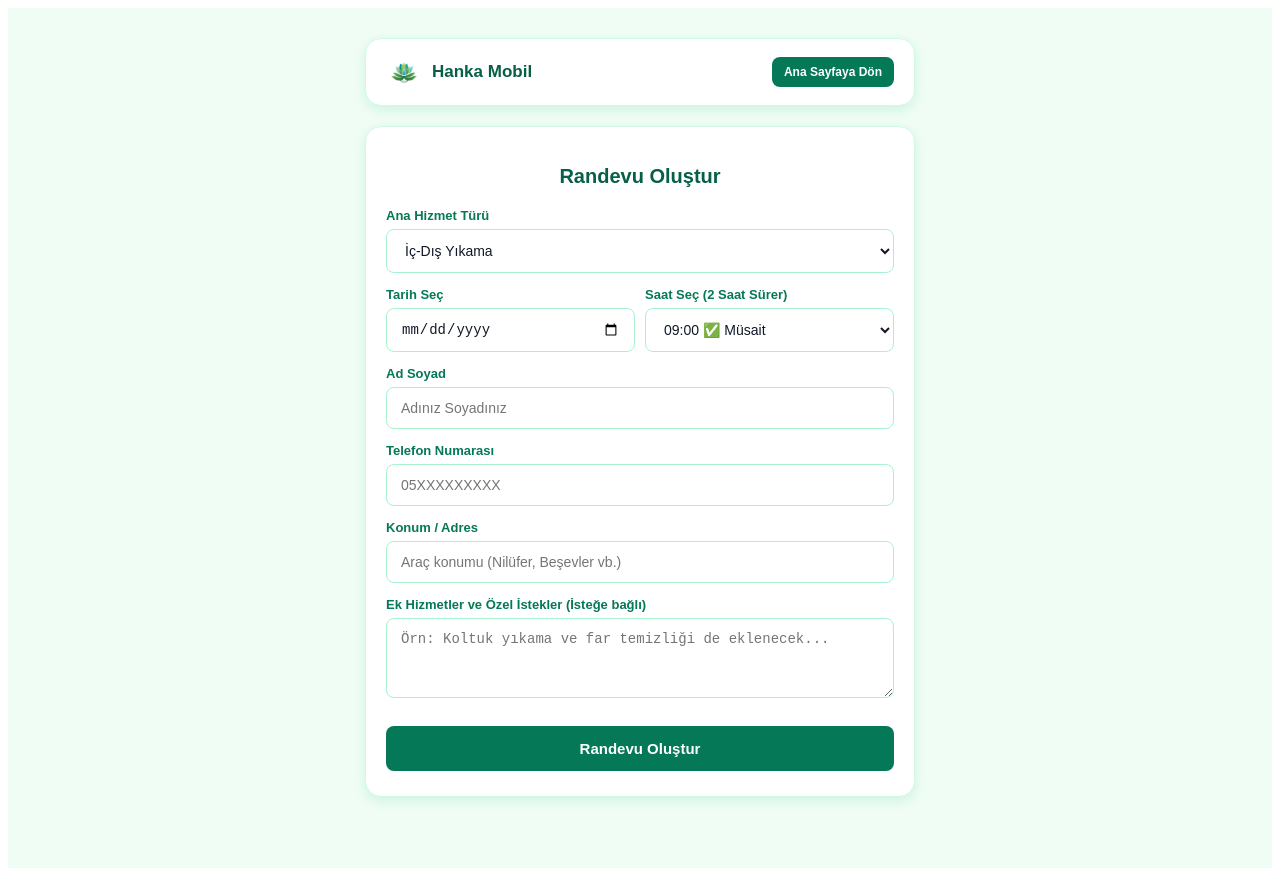
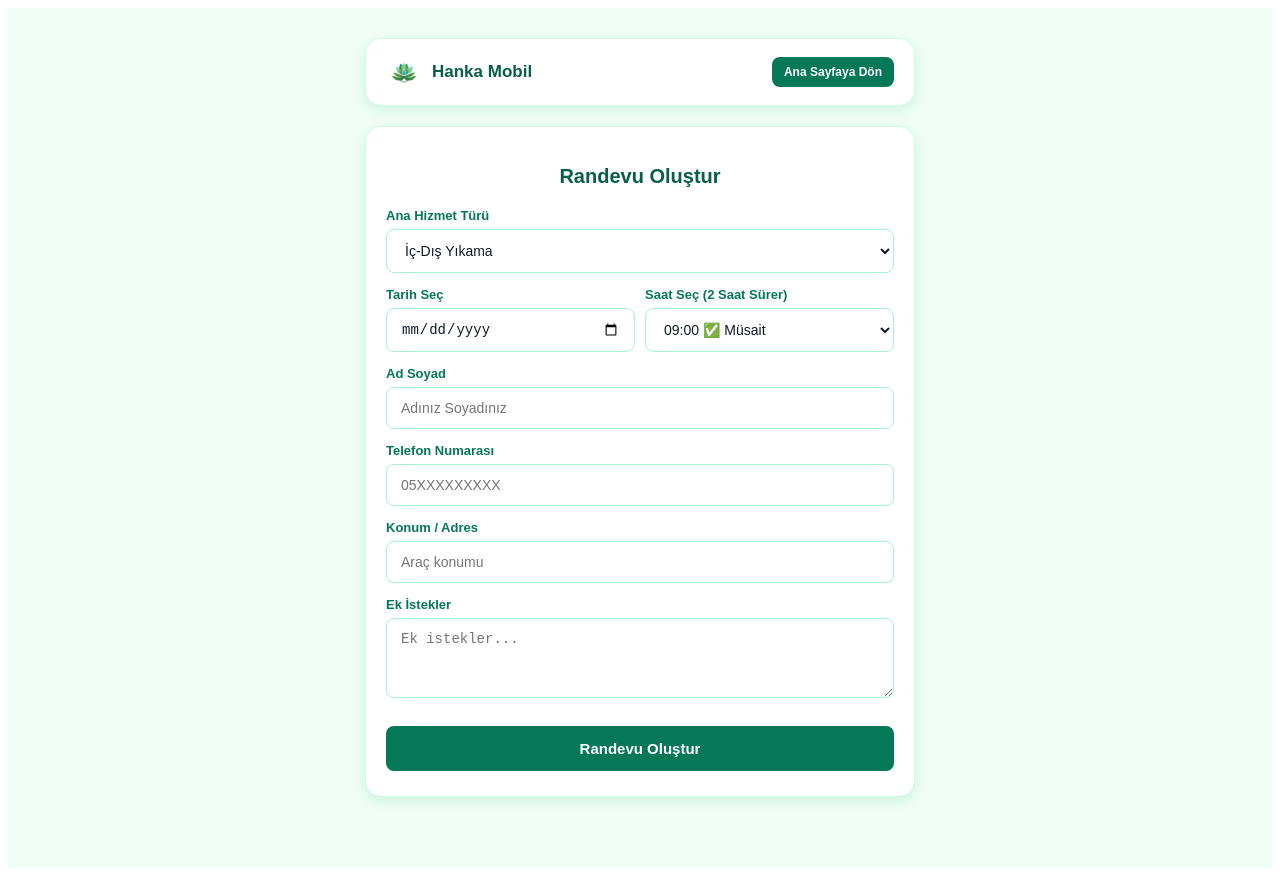
Before and after one commit to oguzhhankara/hanka-mobil-web, a Next.js app: page /randevu in a window 1280 px wide. Built offline with nearby package versions, Linux system fonts and the light colour scheme.

Commit message:
Update page.tsx

```diff
--- a/app/randevu/page.tsx
+++ b/app/randevu/page.tsx
@@ -7,7 +7,6 @@ function RandevuFormContent() {
   const router = useRouter();
   const searchParams = useSearchParams();
 
-  // URL'den gelen tarih ve saati al (Yoksa boş / varsayılan bırak)
   const initialDate = searchParams.get("date") || "";
   const initialTime = searchParams.get("time") || "09:00";
 
@@ -33,7 +32,6 @@ function RandevuFormContent() {
     return h * 60 + m;
   };
 
-  // Tarih seçildiğinde veya değiştiğinde dolu saatleri hesapla
   useEffect(() => {
     if (!date) {
       setDisabledSlots([]);
@@ -43,11 +41,10 @@ function RandevuFormContent() {
     async function checkOccupiedSlots() {
       const { data, error } = await supabase
         .from("appointments")
-        .select("appointment_date, status");
+        .select("appointment_date");
 
       if (!error && data) {
         const blocked: string[] = [];
-
         data.forEach(item => {
           if (!item.appointment_date) return;
           const [itemDate, itemTimeFull] = item.appointment_date.split("T");
@@ -55,16 +52,12 @@ function RandevuFormContent() {
             const timePart = itemTimeFull ? itemTimeFull.substring(0, 5) : "";
             if (timePart) {
               const existingStart = timeToMinutes(timePart);
-              const existingEnd = existingStart + 120; // 2 saat sürer
-
+              const existingEnd = existingStart + 120;
               allSlots.forEach(slot => {
                 const slotStart = timeToMinutes(slot);
                 const slotEnd = slotStart + 120;
-
                 if (slotStart < existingEnd && slotEnd > existingStart) {
-                  if (!blocked.includes(slot)) {
-                    blocked.push(slot);
-                  }
+                  if (!blocked.includes(slot)) blocked.push(slot);
                 }
               });
             }
@@ -73,7 +66,6 @@ function RandevuFormContent() {
         setDisabledSlots(blocked);
       }
     }
-
     checkOccupiedSlots();
   }, [date]);
 
@@ -87,249 +79,90 @@ function RandevuFormContent() {
     setLoading(true);
     const appointmentDateTime = `${date}T${time}:00`;
 
-    // Son dakika çakışma kontrolü
-    const { data: checkData } = await supabase
-      .from("appointments")
-      .select("appointment_date");
-
-    if (checkData) {
-      const newStart = timeToMinutes(time);
-      const newEnd = newStart + 120;
-      let hasConflict = false;
-
-      checkData.forEach(item => {
-        if (!item.appointment_date) return;
-        const [itemDate, itemTimeFull] = item.appointment_date.split("T");
-        if (itemDate === date) {
-          const timePart = itemTimeFull ? itemTimeFull.substring(0, 5) : "";
-          if (timePart) {
-            const existingStart = timeToMinutes(timePart);
-            const existingEnd = existingStart + 120;
-            if (newStart < existingEnd && newEnd > existingStart) {
-              hasConflict = true;
-            }
-          }
-        }
-      });
-
-      if (hasConflict) {
-        setLoading(false);
-        alert("Seçtiğiniz saat aralığı az önce başka bir müşteri tarafından alındı! Lütfen başka bir saat seçin.");
-        return;
-      }
-    }
-
+    // 1. Supabase'e Kaydet
     const newAppointment = {
       service_type: serviceType,
       appointment_date: appointmentDateTime,
       location: location || "Belirtilmedi",
       status: "onaylandi",
-      guest_info: {
-        name: name,
-        phone: phone,
-        note: note || "Belirtilmedi",
-      },
+      guest_info: { name, phone, note: note || "Belirtilmedi" },
     };
 
     const { error } = await supabase.from("appointments").insert([newAppointment]);
 
+    if (!error) {
+      // 2. Başarılıysa Mail At
+      try {
+        await fetch('/api/send-email', {
+          method: 'POST',
+          headers: { 'Content-Type': 'application/json' },
+          body: JSON.stringify({
+            name, phone, date: appointmentDateTime, service: serviceType, location, note
+          })
+        });
+      } catch (err) {
+        console.error("Mail gönderilemedi ama randevu kaydedildi.");
+      }
+      setSuccessDetails(newAppointment);
+    } else {
+      alert("Hata: " + error.message);
+    }
     setLoading(false);
-
-    if (error) {
-      alert("Randevu oluşturulurken bir hata oluştu: " + error.message);
-    } else {
-      setSuccessDetails(newAppointment);
-    }
   };
 
-  const inputStyle = {
-    width: "100%",
-    padding: "12px 14px",
-    border: "1px solid #a7f3d0",
-    borderRadius: "8px",
-    outline: "none",
-    fontSize: "14px",
-    backgroundColor: "#ffffff",
-    color: "#111827",
-    fontWeight: "500",
-    boxSizing: "border-box" as const,
-  };
-
-  const labelStyle = {
-    display: "block",
-    fontSize: "13px",
-    fontWeight: "bold",
-    color: "#047857",
-    marginBottom: "6px",
-  };
+  const inputStyle = { width: "100%", padding: "12px 14px", border: "1px solid #a7f3d0", borderRadius: "8px", outline: "none", fontSize: "14px", backgroundColor: "#ffffff", color: "#111827", fontWeight: "500", boxSizing: "border-box" as const };
+  const labelStyle = { display: "block", fontSize: "13px", fontWeight: "bold", color: "#047857", marginBottom: "6px" };
 
   return (
     <main style={{ minHeight: "100vh", backgroundColor: "#f0fdf4", padding: "30px 15px", fontFamily: "sans-serif" }}>
       <div style={{ maxWidth: "550px", margin: "0 auto" }}>
-
-        {/* Üst Bar */}
         <div style={{ backgroundColor: "#ffffff", padding: "15px 20px", borderRadius: "16px", boxShadow: "0 4px 12px rgba(16, 185, 129, 0.15)", border: "1px solid #d1fae5", display: "flex", justifyContent: "space-between", alignItems: "center", marginBottom: "20px" }}>
           <div style={{ display: "flex", alignItems: "center", gap: "10px" }}>
-            <img
-              src="/logo.png"
-              alt="Hanka Logo"
-              style={{ width: "36px", height: "36px", objectFit: "contain", borderRadius: "6px" }}
-            />
+            <img src="/logo.png" alt="Hanka Logo" style={{ width: "36px", height: "36px", objectFit: "contain", borderRadius: "6px" }} />
             <h2 style={{ fontSize: "17px", fontWeight: "bold", color: "#065f46", margin: 0 }}>Hanka Mobil</h2>
           </div>
-          <button
-            onClick={() => router.push("/")}
-            style={{ backgroundColor: "#047857", color: "white", padding: "8px 12px", borderRadius: "8px", fontWeight: "bold", border: "none", cursor: "pointer", fontSize: "12px" }}
-          >
-            Ana Sayfaya Dön
-          </button>
+          <button onClick={() => router.push("/")} style={{ backgroundColor: "#047857", color: "white", padding: "8px 12px", borderRadius: "8px", fontWeight: "bold", border: "none", cursor: "pointer", fontSize: "12px" }}>Ana Sayfaya Dön</button>
         </div>
 
-        {/* BAŞARILI ONAY EKRANI */}
         {successDetails ? (
           <div style={{ backgroundColor: "#ffffff", padding: "35px 25px", borderRadius: "16px", boxShadow: "0 4px 12px rgba(16, 185, 129, 0.15)", border: "1px solid #d1fae5", textAlign: "center" }}>
             <div style={{ fontSize: "50px", marginBottom: "15px" }}>🎉</div>
             <h2 style={{ fontSize: "22px", fontWeight: "bold", color: "#065f46", marginBottom: "10px" }}>Randevunuz Başarıyla Alındı!</h2>
-            <p style={{ color: "#4b5563", fontSize: "14px", marginBottom: "25px", lineHeight: "1.5" }}>
-              Randevu detaylarını yöneticiye (Hanka Mobil WhatsApp hattına) anında iletmek için aşağıdaki butona tıklayabilirsin.
-            </p>
-
-            <a
-              href={`https://wa.me/905367793561?text=${encodeURIComponent(
-                `🚗 *Yeni Randevu Talebi!*\n\n👤 Ad Soyad: ${successDetails.guest_info.name}\n📞 Telefon: ${successDetails.guest_info.phone}\n🛠️ Hizmet: ${successDetails.service_type}\n📅 Tarih & Saat: ${successDetails.appointment_date.replace('T', ' ')}\n📍 Konum: ${successDetails.location}\n💬 Not: ${successDetails.guest_info.note}`
-              )}`}
-              target="_blank"
-              rel="noopener noreferrer"
-              style={{ display: "block", backgroundColor: "#25d366", color: "white", padding: "14px", fontWeight: "bold", borderRadius: "10px", textDecoration: "none", fontSize: "15px", marginBottom: "12px", boxShadow: "0 4px 10px rgba(37, 211, 102, 0.3)" }}
-            >
-              💬 Yöneticiye WhatsApp ile Bildir
-            </a>
-
-            <button
-              onClick={() => router.push("/")}
-              style={{ width: "100%", backgroundColor: "#047857", color: "white", padding: "12px", fontWeight: "bold", borderRadius: "10px", border: "none", cursor: "pointer", fontSize: "14px" }}
-            >
-              Ana Sayfaya Dön
-            </button>
+            <p style={{ color: "#4b5563", fontSize: "14px", marginBottom: "25px", lineHeight: "1.5" }}>E-posta bildirimi gönderildi. Yöneticiye WhatsApp ile de bildirebilirsin.</p>
+            <a href={`https://wa.me/905367793561?text=${encodeURIComponent(`🚗 *Yeni Randevu!*\n👤 Ad Soyad: ${successDetails.guest_info.name}\n📞 Tel: ${successDetails.guest_info.phone}\n🛠️ Hizmet: ${successDetails.service_type}\n📅 Tarih: ${successDetails.appointment_date.replace('T', ' ')}`)}`} target="_blank" style={{ display: "block", backgroundColor: "#25d366", color: "white", padding: "14px", fontWeight: "bold", borderRadius: "10px", textDecoration: "none", fontSize: "15px", marginBottom: "12px" }}>💬 WhatsApp ile Bildir</a>
+            <button onClick={() => router.push("/")} style={{ width: "100%", backgroundColor: "#047857", color: "white", padding: "12px", fontWeight: "bold", borderRadius: "10px", border: "none", cursor: "pointer", fontSize: "14px" }}>Ana Sayfaya Dön</button>
           </div>
         ) : (
-          /* RANDEVU FORMU */
           <div style={{ backgroundColor: "#ffffff", padding: "25px 20px", borderRadius: "16px", boxShadow: "0 4px 12px rgba(16, 185, 129, 0.15)", border: "1px solid #d1fae5" }}>
-
-            <h1 style={{ fontSize: "20px", fontWeight: "bold", color: "#065f46", marginBottom: "20px", textAlign: "center" }}>
-              Randevu Oluştur
-            </h1>
-
+            <h1 style={{ fontSize: "20px", fontWeight: "bold", color: "#065f46", marginBottom: "20px", textAlign: "center" }}>Randevu Oluştur</h1>
             <form onSubmit={handleSubmit} style={{ display: "flex", flexDirection: "column", gap: "14px" }}>
-
               <div>
                 <label style={labelStyle}>Ana Hizmet Türü</label>
-                <select
-                  value={serviceType}
-                  onChange={(e) => setServiceType(e.target.value)}
-                  style={inputStyle}
-                >
+                <select value={serviceType} onChange={(e) => setServiceType(e.target.value)} style={inputStyle}>
                   <option value="İç-Dış Yıkama">İç-Dış Yıkama</option>
+                  <option value="Pasta Cila">Pasta Cila</option>
                   <option value="Detaylı Temizlik">Detaylı Temizlik</option>
-                  <option value="Kumaş Koltuk Yıkama">Kumaş Koltuk Yıkama</option>
-                  <option value="Deri Koltuk Temizliği">Deri Koltuk Temizliği</option>
-                  <option value="Far Temizliği">Far Temizliği</option>
+                  <option value="Seramik Kaplama">Seramik Kaplama</option>
+                  <option value="Motor Yıkama">Motor Yıkama</option>
                 </select>
               </div>
-
               <div style={{ display: "flex", gap: "10px", flexWrap: "wrap" }}>
-                <div style={{ flex: 1, minWidth: "140px" }}>
-                  <label style={labelStyle}>Tarih Seç</label>
-                  <input
-                    type="date"
-                    value={date}
-                    onChange={(e) => setDate(e.target.value)}
-                    style={inputStyle}
-                  />
-                </div>
-                <div style={{ flex: 1, minWidth: "120px" }}>
-                  <label style={labelStyle}>Saat Seç (2 Saat Sürer)</label>
-                  <select
-                    value={time}
-                    onChange={(e) => setTime(e.target.value)}
-                    style={inputStyle}
-                  >
-                    {allSlots.map((slot) => {
-                      const isDisabled = disabledSlots.includes(slot);
-                      return (
-                        <option key={slot} value={slot} disabled={isDisabled} style={{ color: isDisabled ? "#9ca3af" : "#111827", backgroundColor: isDisabled ? "#f3f4f6" : "#ffffff" }}>
-                          {slot} {isDisabled ? "❌ (Dolu / Meşgul)" : "✅ Müsait"}
-                        </option>
-                      );
-                    })}
-                  </select>
-                </div>
+                <div style={{ flex: 1, minWidth: "140px" }}><label style={labelStyle}>Tarih Seç</label><input type="date" value={date} onChange={(e) => setDate(e.target.value)} style={inputStyle} /></div>
+                <div style={{ flex: 1, minWidth: "120px" }}><label style={labelStyle}>Saat Seç (2 Saat Sürer)</label><select value={time} onChange={(e) => setTime(e.target.value)} style={inputStyle}>{allSlots.map(slot => (<option key={slot} value={slot} disabled={disabledSlots.includes(slot)} style={{ color: disabledSlots.includes(slot) ? "#9ca3af" : "#111827", backgroundColor: disabledSlots.includes(slot) ? "#f3f4f6" : "#ffffff" }}>{slot} {disabledSlots.includes(slot) ? "❌ (Dolu)" : "✅ Müsait"}</option>))}</select></div>
               </div>
-
-              <div>
-                <label style={labelStyle}>Ad Soyad</label>
-                <input
-                  type="text"
-                  placeholder="Adınız Soyadınız"
-                  value={name}
-                  onChange={(e) => setName(e.target.value)}
-                  style={inputStyle}
-                />
-              </div>
-
-              <div>
-                <label style={labelStyle}>Telefon Numarası</label>
-                <input
-                  type="tel"
-                  placeholder="05XXXXXXXXX"
-                  value={phone}
-                  onChange={(e) => setPhone(e.target.value)}
-                  style={inputStyle}
-                />
-              </div>
-
-              <div>
-                <label style={labelStyle}>Konum / Adres</label>
-                <input
-                  type="text"
-                  placeholder="Araç konumu (Nilüfer, Beşevler vb.)"
-                  value={location}
-                  onChange={(e) => setLocation(e.target.value)}
-                  style={inputStyle}
-                />
-              </div>
-
-              <div>
-                <label style={labelStyle}>Ek Hizmetler ve Özel İstekler (İsteğe bağlı)</label>
-                <textarea
-                  placeholder="Örn: Koltuk yıkama ve far temizliği de eklenecek..."
-                  value={note}
-                  onChange={(e) => setNote(e.target.value)}
-                  style={{ ...inputStyle, minHeight: "80px", resize: "vertical" }}
-                />
-              </div>
-
-              <button
-                type="submit"
-                disabled={loading}
-                style={{ backgroundColor: "#047857", color: "white", padding: "14px", fontWeight: "bold", borderRadius: "8px", border: "none", cursor: "pointer", fontSize: "15px", marginTop: "10px", width: "100%" }}
-              >
-                {loading ? "Kaydediliyor..." : "Randevu Oluştur"}
-              </button>
-
+              <div><label style={labelStyle}>Ad Soyad</label><input type="text" placeholder="Adınız Soyadınız" value={name} onChange={(e) => setName(e.target.value)} style={inputStyle} /></div>
+              <div><label style={labelStyle}>Telefon Numarası</label><input type="tel" placeholder="05XXXXXXXXX" value={phone} onChange={(e) => setPhone(e.target.value)} style={inputStyle} /></div>
+              <div><label style={labelStyle}>Konum / Adres</label><input type="text" placeholder="Araç konumu" value={location} onChange={(e) => setLocation(e.target.value)} style={inputStyle} /></div>
+              <div><label style={labelStyle}>Ek İstekler</label><textarea placeholder="Ek istekler..." value={note} onChange={(e) => setNote(e.target.value)} style={{ ...inputStyle, minHeight: "80px" }} /></div>
+              <button type="submit" disabled={loading} style={{ backgroundColor: "#047857", color: "white", padding: "14px", fontWeight: "bold", borderRadius: "8px", border: "none", cursor: "pointer", fontSize: "15px", marginTop: "10px", width: "100%" }}>{loading ? "Kaydediliyor..." : "Randevu Oluştur"}</button>
             </form>
           </div>
         )}
-
       </div>
     </main>
   );
 }
 
 export default function RandevuAl() {
-  return (
-    <Suspense fallback={<div style={{ textAlign: "center", padding: "50px", color: "#047857", fontWeight: "bold" }}>Yükleniyor...</div>}>
-      <RandevuFormContent />
-    </Suspense>
-  );
+  return (<Suspense fallback={<div>Yükleniyor...</div>}><RandevuFormContent /></Suspense>);
 }
```
